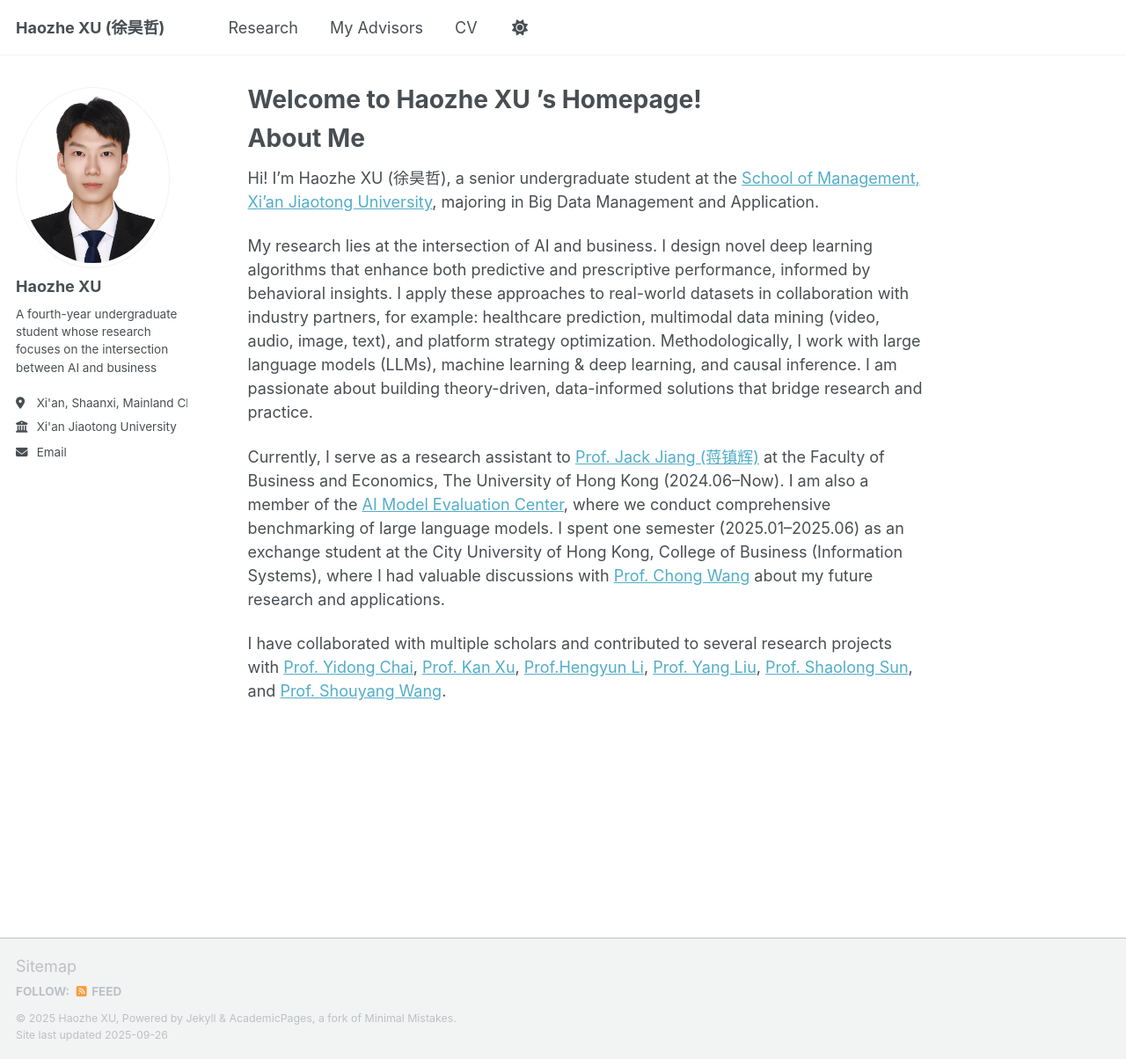
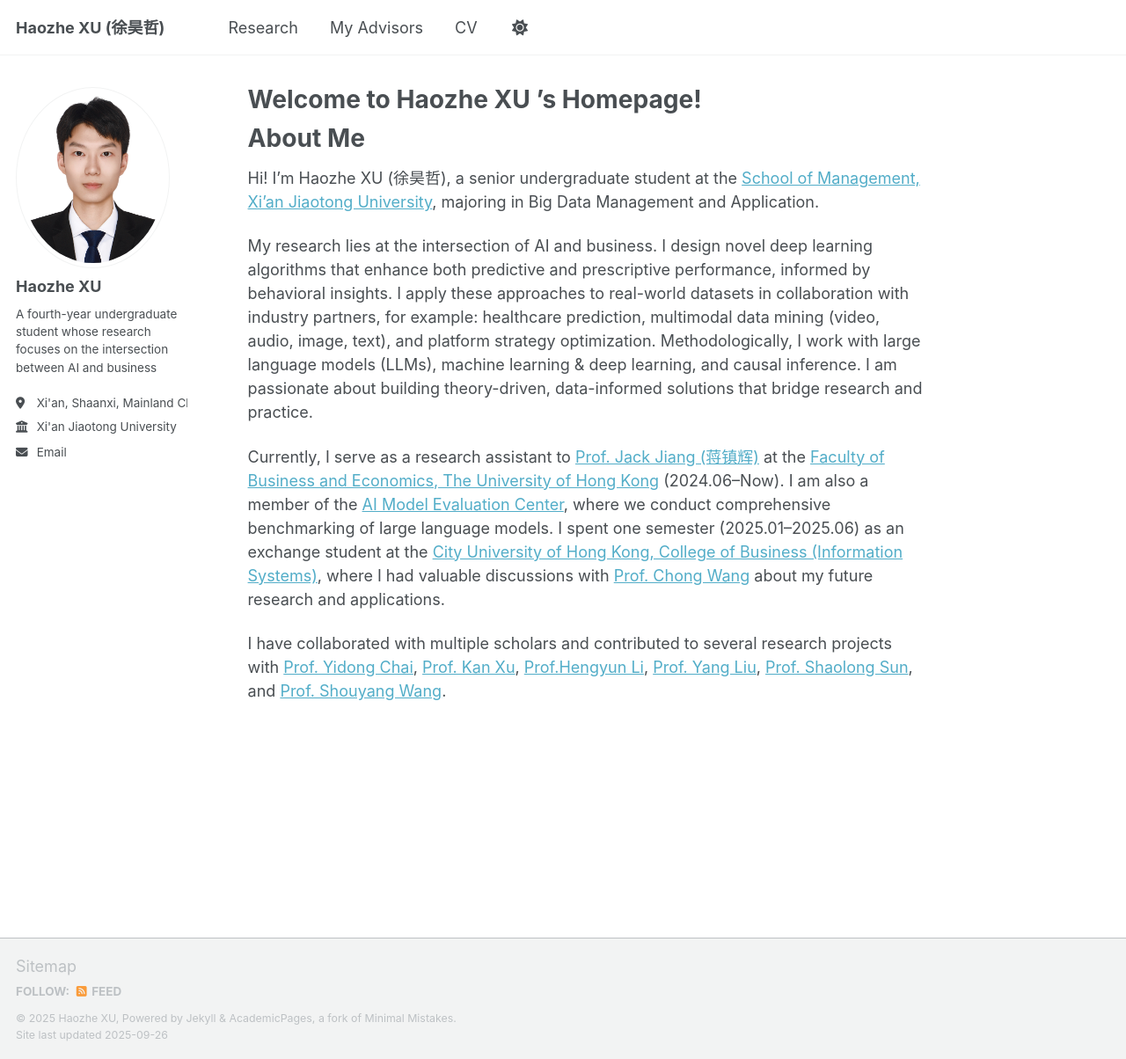
Before and after one commit to XuHaozhe0204/XuHaozhe0204.github.io, a Jekyll site: the page built from _pages/about.md, in a window 1280 px wide and 1204 px high. Shown: the whole window at 88% size. Built offline with Jekyll 4.4.1, drawn with Linux system fonts in a browser that asks for light colours; a script that is not in the unit is left out; part of the change alters nothing that is shown.

```diff
--- a/_pages/about.md
+++ b/_pages/about.md
@@ -13,6 +13,6 @@ Hi! I’m Haozhe XU (徐昊哲), a senior undergraduate student at the [School o
 
 My research lies at the intersection of AI and business. I design novel deep learning algorithms that enhance both predictive and prescriptive performance, informed by behavioral insights. I apply these approaches to real-world datasets in collaboration with industry partners, for example: healthcare prediction, multimodal data mining (video, audio, image, text), and platform strategy optimization. Methodologically, I work with large language models (LLMs), machine learning & deep learning, and causal inference. I am passionate about building theory-driven, data-informed solutions that bridge research and practice.
 
-Currently, I serve as a research assistant to [Prof. Jack Jiang (蒋镇辉)](https://www.hkubs.hku.hk/people/zhenhui-jack-jiang/) at the Faculty of Business and Economics, The University of Hong Kong (2024.06–Now). I am also a member of the [AI Model Evaluation Center](https://www.hkubs.hku.hk/aimodelrankings_en/), where we conduct comprehensive benchmarking of large language models. I spent one semester (2025.01–2025.06) as an exchange student at the City University of Hong Kong, College of Business (Information Systems), where I had valuable discussions with [Prof. Chong Wang](https://www.cb.cityu.edu.hk/profile/chonwang) about my future research and applications.
+Currently, I serve as a research assistant to [Prof. Jack Jiang (蒋镇辉)](https://www.hkubs.hku.hk/people/zhenhui-jack-jiang/) at the [Faculty of Business and Economics, The University of Hong Kong](https://www.hkubs.hku.hk/) (2024.06–Now). I am also a member of the [AI Model Evaluation Center](https://www.hkubs.hku.hk/aimodelrankings_en/), where we conduct comprehensive benchmarking of large language models. I spent one semester (2025.01–2025.06) as an exchange student at the [City University of Hong Kong, College of Business (Information Systems)](https://www.cb.cityu.edu.hk/IS/), where I had valuable discussions with [Prof. Chong Wang](https://www.cb.cityu.edu.hk/profile/chonwang) about my future research and applications.
 
 I have collaborated with multiple scholars and contributed to several research projects with [Prof. Yidong Chai](https://www.hfut.edu.cn/glxyen/info/1073/1501.htm), [Prof. Kan Xu](https://kanxu526.github.io/), [Prof.Hengyun Li](https://hengyunli.github.io/), [Prof. Yang Liu](https://gr.xjtu.edu.cn/web/0020200607), [Prof. Shaolong Sun](http://gr.xjtu.edu.cn/web/sunshaolong), and [Prof. Shouyang Wang](https://people.ucas.ac.cn/~sywang).
```
